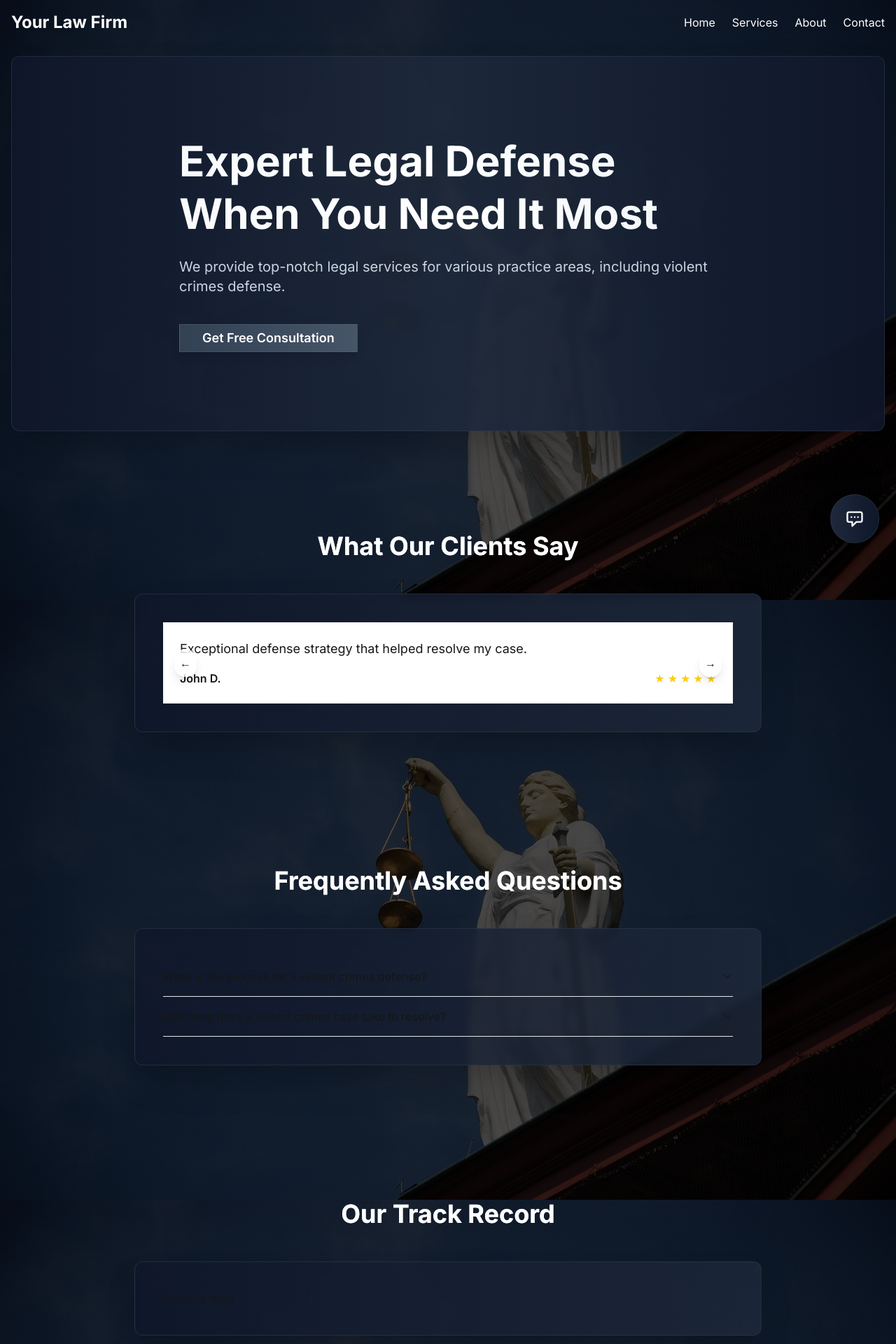
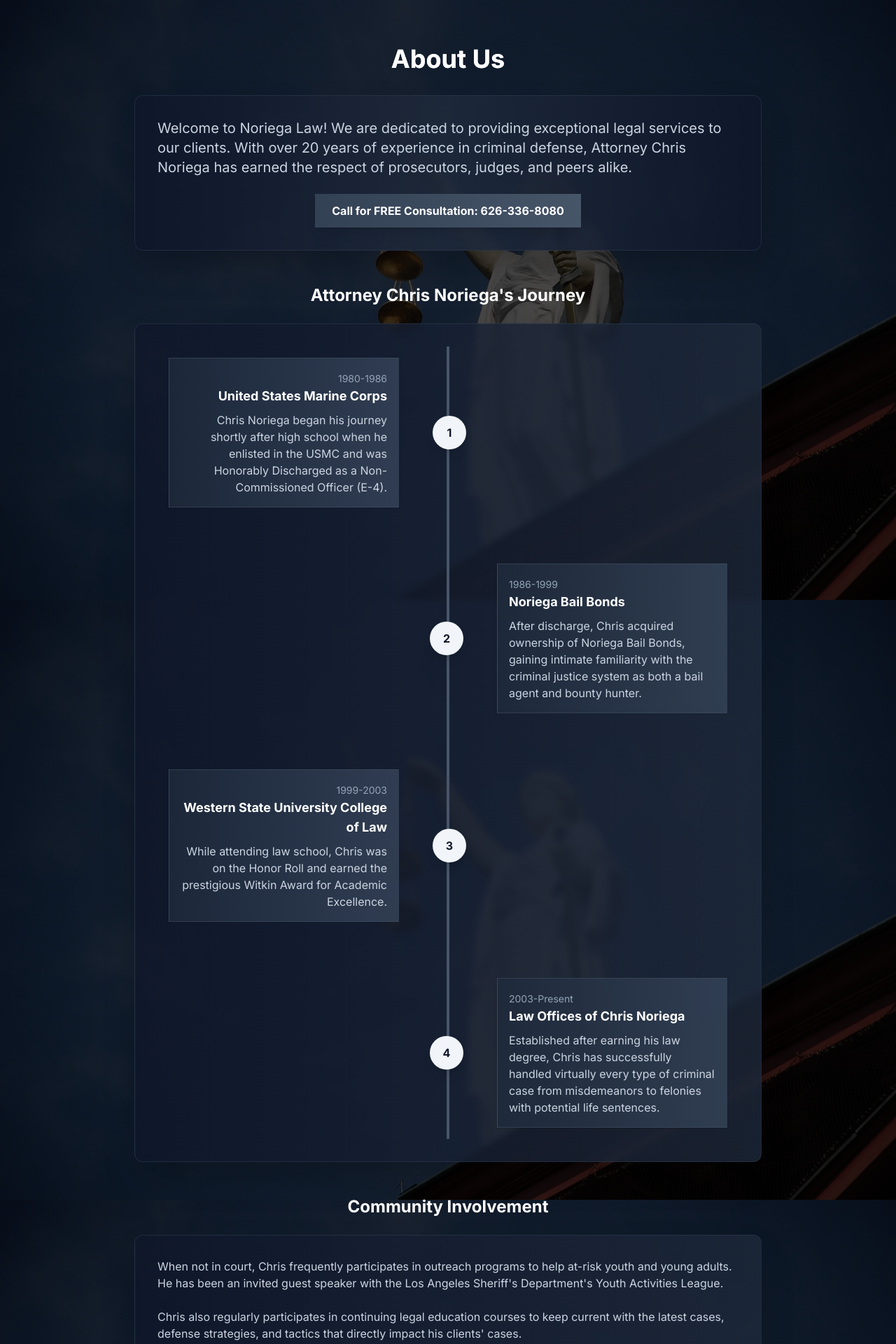
Before and after one commit to lggg123/noriegalaw-site, a Next.js app: page / in a window 1280 px wide. Shown: the top 1920 px of the page at 70% size. Built offline with nearby package versions, Linux system fonts and the light colour scheme.

Commit message:
Update page.tsx
fix: Added some animations better styling and implemented function declaration

```diff
--- a/src/app/page.tsx
+++ b/src/app/page.tsx
@@ -1,168 +1,147 @@
 'use client'
 
+import React from 'react'
 import { motion } from 'framer-motion'
-import { useState } from 'react'
 import { useInView } from 'react-intersection-observer'
-import CallToAction from '@/components/CallToAction'
-import FAQAccordion from '@/components/FAQAccordion'
-import PracticeAreaStats from '@/components/PracticeAreaStats'
-import ChatWidget from '@/components/ChatWidget'
-import TestimonialCarousel from '@/components/TestimonialCarousel'
-import { getLawFirmSchema } from '@/lib/schema'
-import { X, Menu } from 'lucide-react'
 
-const faqs = [
-  {
-    question: 'What is the process for a violent crimes defense?',
-    answer: 'The process involves gathering evidence, consulting with legal experts, and preparing a strong defense strategy.'
-  },
-  {
-    question: 'How long does a violent crimes case take to resolve?',
-    answer: 'The duration can vary widely depending on the complexity of the case and the court schedule.'
-  }
-];
-
-const testimonials = [
-  {
-    id: 1,
-    name: "John D.",
-    text: "Exceptional defense strategy that helped resolve my case.",
-    rating: 5
-  },
-  {
-    id: 2,
-    name: "Sarah M.",
-    text: "Professional and understanding throughout the entire process.",
-    rating: 5
-  },
-]
-
-export default function Home() {
-  const [isMenuOpen, setIsMenuOpen] = useState(false)
+export default function AboutSection() {
   const [ref, inView] = useInView({
     threshold: 0.1,
     triggerOnce: true
   })
 
+  const attorneyInfo = [
+    {
+      period: "1980-1986",
+      title: "United States Marine Corps",
+      description: "Chris Noriega began his journey shortly after high school when he enlisted in the USMC and was Honorably Discharged as a Non-Commissioned Officer (E-4)."
+    },
+    {
+      period: "1986-1999",
+      title: "Noriega Bail Bonds",
+      description: "After discharge, Chris acquired ownership of Noriega Bail Bonds, gaining intimate familiarity with the criminal justice system as both a bail agent and bounty hunter."
+    },
+    {
+      period: "1999-2003",
+      title: "Western State University College of Law",
+      description: "While attending law school, Chris was on the Honor Roll and earned the prestigious Witkin Award for Academic Excellence."
+    },
+    {
+      period: "2003-Present",
+      title: "Law Offices of Chris Noriega",
+      description: "Established after earning his law degree, Chris has successfully handled virtually every type of criminal case from misdemeanors to felonies with potential life sentences."
+    }
+  ];
+
   return (
-    <div className="min-h-screen bg-[url('/images/scales-of-justice-bg.jpg')] bg-cover bg-fixed before:content-[''] before:absolute before:inset-0 before:bg-black before:bg-opacity-70 before:z-0 relative">
-      <script
-        type="application/ld+json"
-        dangerouslySetInnerHTML={{
-          __html: JSON.stringify(getLawFirmSchema()),
-        }}
-      />
-
-      {/* Add Navigation */}
-      <nav className="relative z-20">
-        <div className="container mx-auto px-4 py-4 flex justify-between items-center">
-          <div className="text-white text-2xl font-bold">Your Law Firm</div>
-
-          {/* Mobile Menu Button */}
-          <button
-            onClick={() => setIsMenuOpen(!isMenuOpen)}
-            className="md:hidden text-white"
-          >
-            {isMenuOpen ? <X size={24} /> : <Menu size={24} />}
-          </button>
-
-          {/* Desktop Menu */}
-          <div className="hidden md:flex space-x-6 text-white">
-            <a href="#" className="hover:text-slate-300">Home</a>
-            <a href="#" className="hover:text-slate-300">Services</a>
-            <a href="#" className="hover:text-slate-300">About</a>
-            <a href="#" className="hover:text-slate-300">Contact</a>
-          </div>
-
-          {/* Mobile Menu */}
-          {isMenuOpen && (
-            <div className="absolute top-full left-0 right-0 bg-slate-900/95 backdrop-blur-sm md:hidden">
-              <div className="flex flex-col space-y-4 p-4 text-white">
-                <a href="#" className="hover:text-slate-300">Home</a>
-                <a href="#" className="hover:text-slate-300">Services</a>
-                <a href="/about" className="hover:text-slate-300">About</a>
-                <a href="#" className="hover:text-slate-300">Contact</a>
-              </div>
-            </div>
-          )}
-        </div>
-      </nav>
-
-      <main className="container mx-auto p-4 relative z-10">
-        {/* Hero Section */}
-        <section className="bg-gradient-to-r from-slate-900/90 via-slate-800/90 to-slate-900/90 text-white rounded-xl shadow-2xl backdrop-blur-sm border border-slate-700/50">
-          <div className="px-6 py-28">
+    <section id="about" className="py-16 bg-[url('/images/scales-of-justice-bg.jpg')] bg-cover bg-fixed before:content-[''] before:absolute before:inset-0 before:bg-black before:bg-opacity-70 before:z-0 relative">
       <motion.div
-              initial={{ opacity: 0, y: 20 }}
-              animate={{ opacity: 1, y: 0 }}
-              transition={{ duration: 0.7 }}
-              className="max-w-3xl mx-auto"
-            >
-              <h1 className="text-6xl font-bold mb-6 leading-tight bg-clip-text text-transparent bg-gradient-to-r from-slate-50 via-white to-slate-100">
-                Expert Legal Defense When You Need It Most
-              </h1>
-              <p className="text-xl mb-10 text-slate-300">
-                We provide top-notch legal services for various practice areas,
-                including violent crimes defense.
-              </p>
-              <CallToAction variant="primary" />
-            </motion.div>
-          </div>
-        </section>
-
-        {/* Testimonials Section */}
-        <motion.section
         ref={ref}
-          className="container mx-auto px-4 py-24 mt-12"
         initial={{ opacity: 0 }}
         animate={inView ? { opacity: 1 } : { opacity: 0 }}
         transition={{ duration: 0.7 }}
+        className="container mx-auto px-4 relative z-10"
       >
         <div className="max-w-4xl mx-auto">
-            <h2 className="text-4xl font-bold mb-12 text-center text-white bg-clip-text text-transparent bg-gradient-to-r from-white to-slate-300">
-              What Our Clients Say
+          <h2 className="text-4xl font-bold mb-8 text-center text-white bg-clip-text text-transparent bg-gradient-to-r from-white to-slate-300">
+            About Us
           </h2>
-            <div className="bg-gradient-to-r from-slate-900/80 to-slate-800/80 backdrop-blur-sm rounded-xl shadow-2xl p-10 border border-slate-700/50">
-              <TestimonialCarousel testimonials={testimonials} />
+
+          {/* Introduction Card */}
+          <div className="bg-gradient-to-r from-slate-900/90 via-slate-800/90 to-slate-900/90 backdrop-blur-sm rounded-xl shadow-2xl p-8 mb-12 border border-slate-700/50">
+            <p className="text-xl text-slate-300 mb-6">
+              Welcome to Noriega Law! We are dedicated to providing exceptional legal services to our clients. With over 20 years of experience in criminal defense, Attorney Chris Noriega has earned the respect of prosecutors, judges, and peers alike.
+            </p>
+            <div className="flex justify-center">
+              <motion.button
+                whileHover={{ scale: 1.05 }}
+                whileTap={{ scale: 0.95 }}
+                className="px-6 py-3 bg-gradient-to-r from-slate-700 to-slate-600 text-white font-bold rounded-lg shadow-lg hover:from-slate-600 hover:to-slate-500 transition duration-300"
+                onClick={() => window.location.href='tel:626-336-8080'}
+              >
+                Call for FREE Consultation: 626-336-8080
+              </motion.button>
             </div>
           </div>
-        </motion.section>
 
-       {/* FAQ Section */}
-        <motion.section
-          className="container mx-auto px-4 py-24"
-          initial={{ opacity: 0, y: 30 }}
+          {/* Attorney Timeline */}
+          <h3 className="text-2xl font-bold mb-6 text-center text-white">Attorney Chris Noriega's Journey</h3>
+          <div className="bg-gradient-to-r from-slate-900/80 to-slate-800/80 backdrop-blur-sm rounded-xl shadow-2xl p-8 mb-12 border border-slate-700/50">
+            <div className="relative">
+              {/* Timeline Line */}
+              <div className="absolute left-1/2 transform -translate-x-1/2 h-full w-1 bg-slate-600"></div>
+
+              {/* Timeline Items */}
+              {attorneyInfo.map((info, index) => (
+                <motion.div
+                  key={index}
+                  initial={{ opacity: 0, y: 20 }}
                   whileInView={{ opacity: 1, y: 0 }}
                   viewport={{ once: true }}
-          transition={{ duration: 0.7 }}
+                  transition={{ delay: index * 0.2, duration: 0.5 }}
+                  className={`flex mb-12 last:mb-0 ${index % 2 === 0 ? 'flex-row-reverse' : ''}`}
                 >
-          <div className="max-w-4xl mx-auto">
-            <h2 className="text-4xl font-bold mb-12 text-center text-white bg-clip-text text-transparent bg-gradient-to-r from-white to-slate-300">
-              Frequently Asked Questions
-            </h2>
-            <div className="bg-gradient-to-r from-slate-900/80 to-slate-800/80 backdrop-blur-sm rounded-xl shadow-2xl p-10 border border-slate-700/50">
-              <FAQAccordion faqs={faqs} />
+                  <div className="w-1/2"></div>
+                  <div className="z-10 flex items-center justify-center">
+                    <div className="bg-slate-100 text-slate-900 w-12 h-12 rounded-full flex items-center justify-center font-bold shadow-lg">
+                      {index + 1}
                     </div>
                   </div>
-        </motion.section>
-
-        {/* Statistics Section */}
-        <section className="container mx-auto px-4 py-24">
-          <div className="max-w-4xl mx-auto">
-            <h2 className="text-4xl font-bold mb-12 text-center text-white bg-clip-text text-transparent bg-gradient-to-r from-white to-slate-300">
-              Our Track Record
-            </h2>
-            <div className="bg-gradient-to-r from-slate-900/80 to-slate-800/80 backdrop-blur-sm rounded-xl shadow-2xl p-10 border border-slate-700/50">
-              <PracticeAreaStats />
+                  <div className={`w-1/2 p-4 ${index % 2 === 0 ? 'pr-12 text-right' : 'pl-12'}`}>
+                    <div className="bg-gradient-to-r from-slate-800/90 to-slate-700/90 p-4 rounded-lg shadow border border-slate-600/50">
+                      <span className="text-sm text-slate-400">{info.period}</span>
+                      <h4 className="text-lg font-bold text-white mb-2">{info.title}</h4>
+                      <p className="text-slate-300">{info.description}</p>
                     </div>
                   </div>
+                </motion.div>
+              ))}
+            </div>
+          </div>
+
+          {/* Community Involvement */}
+          <h3 className="text-2xl font-bold mb-6 text-center text-white">Community Involvement</h3>
+          <div className="bg-gradient-to-r from-slate-900/80 to-slate-800/80 backdrop-blur-sm rounded-xl shadow-2xl p-8 mb-12 border border-slate-700/50">
+            <motion.div
+              initial={{ opacity: 0, x: -20 }}
+              whileInView={{ opacity: 1, x: 0 }}
+              viewport={{ once: true }}
+              transition={{ duration: 0.5 }}
+              className="mb-6"
+            >
+              <p className="text-slate-300">
+                When not in court, Chris frequently participates in outreach programs to help at-risk youth and young adults. He has been an invited guest speaker with the Los Angeles Sheriff's Department's Youth Activities League.
+              </p>
+            </motion.div>
+            <motion.div
+              initial={{ opacity: 0, x: 20 }}
+              whileInView={{ opacity: 1, x: 0 }}
+              viewport={{ once: true }}
+              transition={{ duration: 0.5, delay: 0.2 }}
+            >
+              <p className="text-slate-300">
+                Chris also regularly participates in continuing legal education courses to keep current with the latest cases, defense strategies, and tactics that directly impact his clients' cases.
+              </p>
+            </motion.div>
+          </div>
+
+          {/* Closing Statement */}
+          <div className="bg-gradient-to-r from-slate-900/90 via-slate-800/90 to-slate-900/90 backdrop-blur-sm rounded-xl shadow-2xl p-8 border border-slate-700/50 text-center">
+            <p className="text-xl text-slate-300 mb-6">
+              At Noriega Law, we believe in building strong relationships with our clients, offering personalized solutions, and delivering results. Your success is our priority.
+            </p>
+            <motion.div
+              whileHover={{ scale: 1.05 }}
+              whileTap={{ scale: 0.95 }}
+              className="inline-block px-6 py-3 bg-gradient-to-r from-slate-700 to-slate-600 text-white font-bold rounded-lg shadow-lg hover:from-slate-600 hover:to-slate-500 transition duration-300"
+            >
+              <a href="tel:626-336-8080" className="text-white no-underline">
+                Schedule Your FREE Consultation Today
+              </a>
+            </motion.div>
+          </div>
+        </div>
+      </motion.div>
     </section>
-
-        {/* Chat Widget */}
-        <div className="fixed bottom-8 right-8 z-50">
-          <ChatWidget />
-        </div>
-      </main>
-    </div>
-  )
-}
+  );
+};
```
Lines whose indentation alone changed are shown as unchanged.
